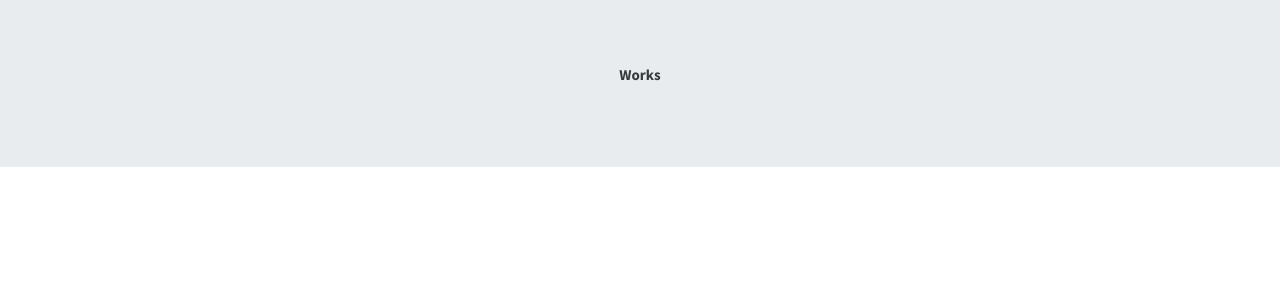
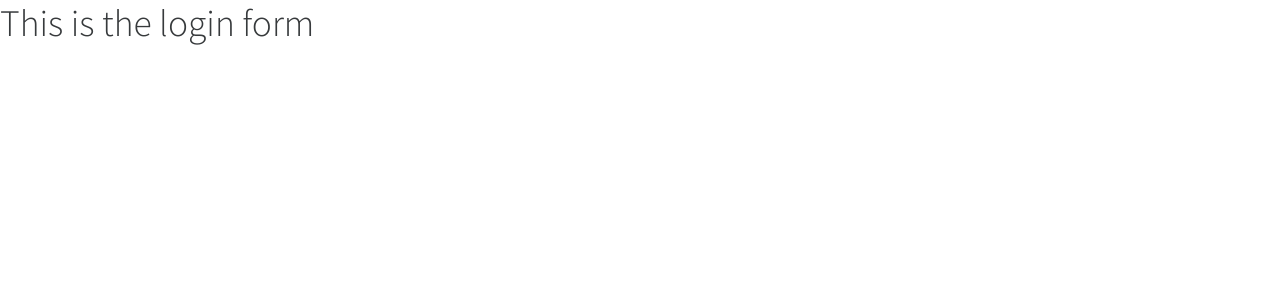
Before and after one commit to isnakolah/commerce_pro, a React (Create React App) app in the folder client/: page /login in a window 1280 px wide. Shown: the top 300 px of the page. Built offline with nearby package versions, Linux system fonts and the light colour scheme.

Commit message:
Add routes

```diff
--- a/client/src/components/App.js
+++ b/client/src/components/App.js
@@ -1,14 +1,18 @@
 import React, { useEffect, useState } from "react";
 import { Provider } from "react-redux";
+import { BrowserRouter as Router, Route, Switch } from "react-router-dom";
 
 import store from "../store";
+import Login from "./accounts/Login";
 
 const App = () => {
   return (
     <Provider store={store}>
-      <div className="jumbotron text-center font-weight-bold">
-        <p>Works</p>
-      </div>
+      <Router>
+        <Switch>
+          <Route exact path="/login" component={Login} />
+        </Switch>
+      </Router>
     </Provider>
   );
 };
--- /dev/null
+++ b/client/src/components/accounts/Login.js
@@ -0,0 +1,11 @@
+import React from "react";
+
+const Login = () => {
+  return (
+    <div>
+      <h1>This is the login form</h1>
+    </div>
+  );
+};
+
+export default Login;
```
